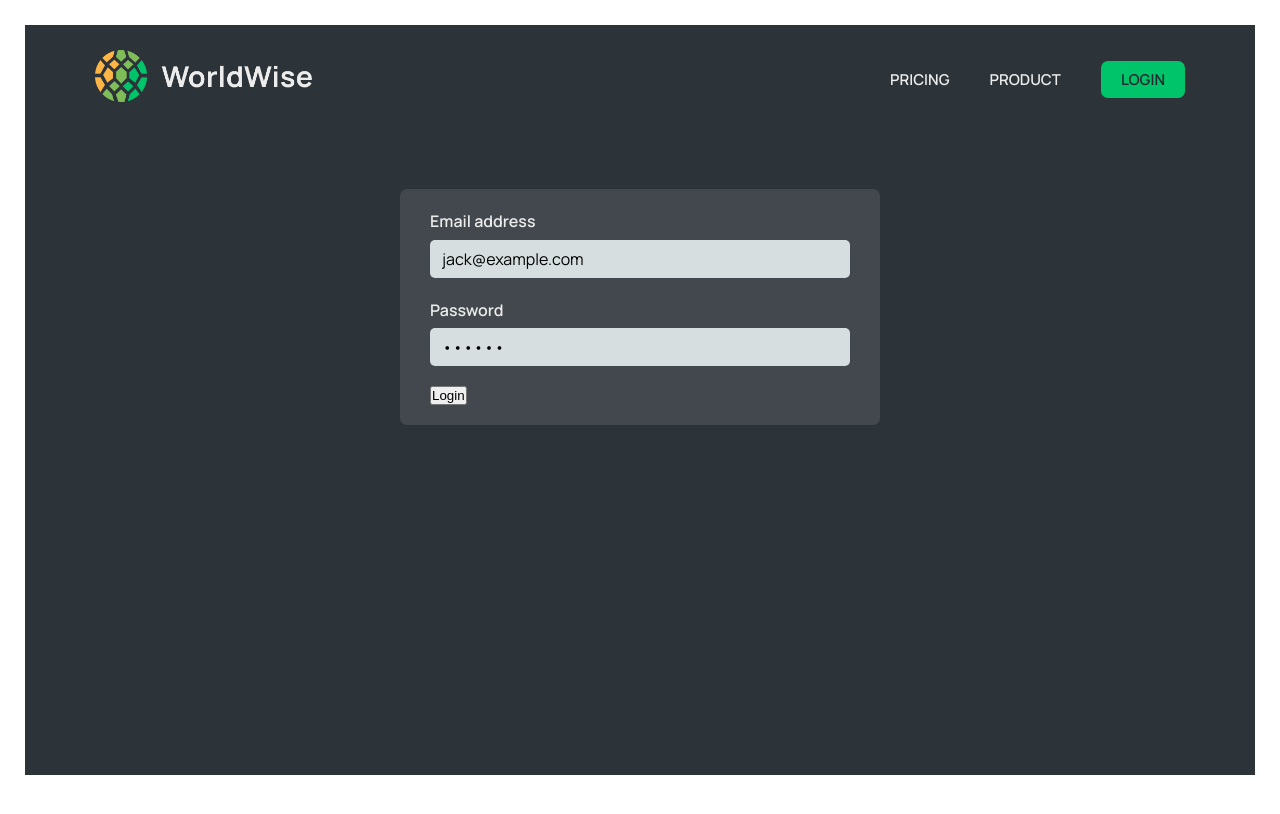
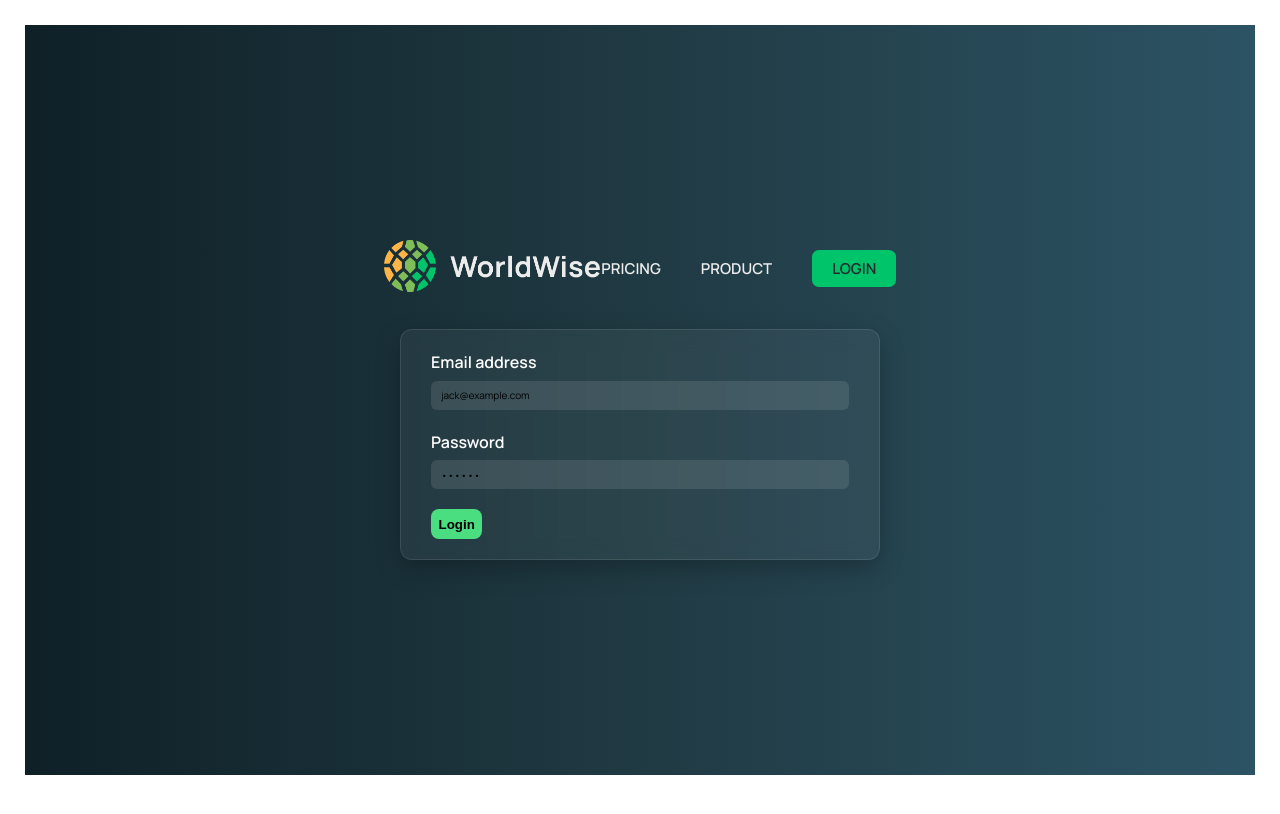
Before and after one commit to ayhamdw/WorldWise, a React (Vite) app: page /login in a window 1280 px wide. Shown: the top 814 px of the page. Built offline with nearby package versions, Linux system fonts and the light colour scheme; no server answers.

Commit message:
Edit The Style

```diff
--- a/src/components/AppNav.module.css
+++ b/src/components/AppNav.module.css
@@ -1,6 +1,9 @@
 .nav {
     margin-top: 3rem;
     margin-bottom: 2rem;
+    /* display: flex;
+    justify-content: space-between;
+    align-items: center; */
 }
 
 .nav ul {
@@ -8,6 +11,8 @@
     display: flex;
     background-color: var(--color-dark--2);
     border-radius: 7px;
+    /* justify-content: space-between;
+    align-items: center; */
 }
 
 .nav a:link,
--- a/src/pages/Login.module.css
+++ b/src/pages/Login.module.css
@@ -1,22 +1,33 @@
 .login {
   margin: 2.5rem;
   padding: 2.5rem 5rem;
-  background-color: var(--color-dark--1);
+  background: linear-gradient(to right, #0f2027, #203a43, #2c5364);
   min-height: calc(100vh - 5rem);
+  display: flex;
+  justify-content: center;
+  align-items: center;
+  flex-direction: column;
+  gap: 30px;
 }
 
 .form {
-  background-color: var(--color-dark--2);
-  border-radius: 7px;
+  background: rgba(255, 255, 255, 0.05);
+  border-radius: 12px;
   padding: 2rem 3rem;
   width: 100%;
+  max-width: 480px;
   display: flex;
   flex-direction: column;
   gap: 2rem;
+  backdrop-filter: blur(10px);
+  box-shadow: 0 8px 24px rgba(0, 0, 0, 0.25);
+  color: #fff;
+  border: 1px solid rgba(255, 255, 255, 0.1);
+  transition: transform 0.3s ease;
+}
 
-  /* Different from other form */
-  width: 48rem;
-  margin: 8rem auto;
+.form:hover {
+  transform: translateY(-5px);
 }
 
 .row {
@@ -24,3 +35,54 @@
   flex-direction: column;
   gap: 0.5rem;
 }
+
+input {
+  padding: 0.75rem 1rem;
+  border-radius: 6px;
+  border: none;
+  font-size: 1rem;
+  outline: none;
+  background: rgba(255, 255, 255, 0.1);
+  color: rgb(0, 0, 0);
+}
+
+input::placeholder {
+  color: rgba(83, 81, 81, 0.6);
+}
+
+button {
+  padding: 0.75rem;
+  background: #4ade80;
+  color: #000;
+  font-weight: 600;
+  border: none;
+  border-radius: 8px;
+  cursor: pointer;
+  transition: background 0.3s ease;
+}
+
+button:hover {
+  background: #22c55e;
+}
+
+@media (max-width: 768px) {
+  .login {
+    padding: 1.5rem;
+  }
+
+  .form {
+    padding: 2rem;
+    gap: 1.5rem;
+  }
+}
+
+@media (max-width: 480px) {
+  .form {
+    padding: 1.5rem;
+  }
+
+  input,
+  button {
+    font-size: 0.95rem;
+  }
+}
```
